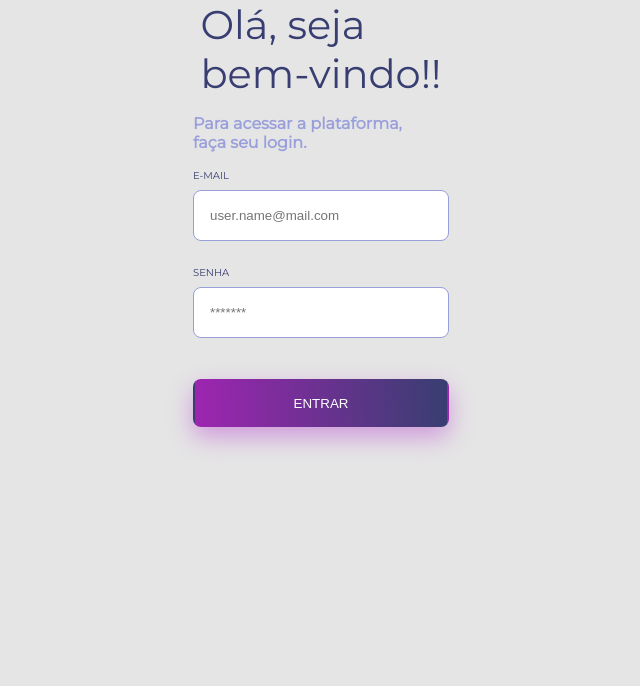
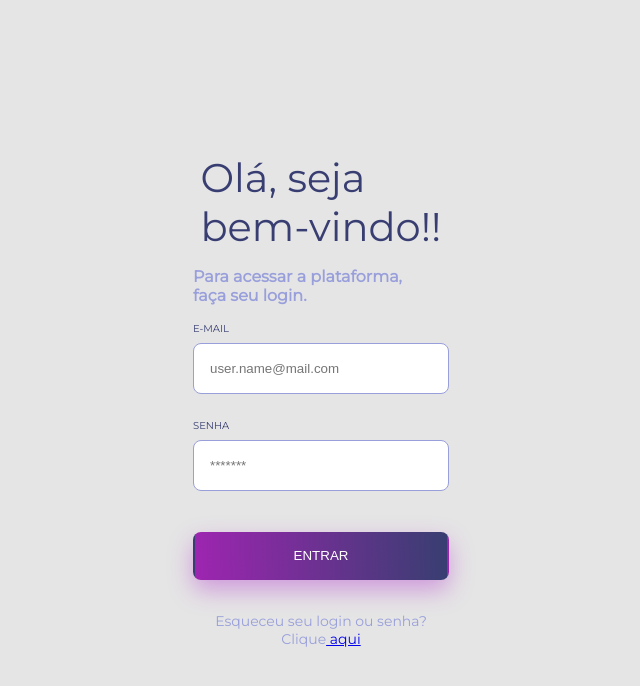
Before and after one commit to kaiogama18/challenge-login-frontend, a Next.js app: page / in a window 1280 px wide. Shown: the top 686 px of the page, without its empty margins (639-1279 px from the left). Built offline with nearby package versions, Linux system fonts and the light colour scheme.

Commit message:
[Center] -- ajust
Signed-off-by: Kaio Gama <kaioeduardoescar@gmail.com>

```diff
--- a/src/components/text.tsx
+++ b/src/components/text.tsx
@@ -4,6 +4,8 @@ interface InputProps extends InputHTMLAttributes<HTMLInputElement> {
     color?: string
     size?: number
     weight?: number
+    marginTop?: number
+    align?: string
 }
 
 const Paragraph = styled.div`
@@ -13,10 +15,28 @@ const Paragraph = styled.div`
             : props.theme.colors.text};
     font-size: ${props => props.size}px;
     font-weight: ${props => props.weight};
+    margin-top: ${props => props.marginTop}px;
+    text-align: ${props => props.align};
 `
 
-const Text: React.FC<InputProps> = ({ size, weight, color, ...rest }) => {
-    return <Paragraph size={size} weight={weight} color={color} {...rest} />
+const Text: React.FC<InputProps> = ({
+    size,
+    weight,
+    color,
+    marginTop,
+    align,
+    ...rest
+}) => {
+    return (
+        <Paragraph
+            size={size}
+            weight={weight}
+            color={color}
+            marginTop={marginTop}
+            align={align}
+            {...rest}
+        />
+    )
 }
 
 export default Text
--- a/src/pages/login/index.tsx
+++ b/src/pages/login/index.tsx
@@ -53,6 +53,10 @@ const Login: React.FC = () => {
                                 <Button type="submit"> Entrar </Button>
                             </Form>
                         </Formik>
+                        <Text size={14} color="neutral" marginTop={32} align="center">
+                            Esqueceu seu login ou senha?{' '}
+                            <br></br>Clique<a href="/"> aqui</a>
+                        </Text>
                     </ContentForm>
                 </Content>
             </Item>
--- a/src/pages/login/styles.ts
+++ b/src/pages/login/styles.ts
@@ -16,6 +16,6 @@ export const ContentForm = styled.div`
 `
 
 export const Item = styled.div`
-    lign-self: center;
+    align-self: center;
     flex: ${({ flex }) => flex};
 `
```
